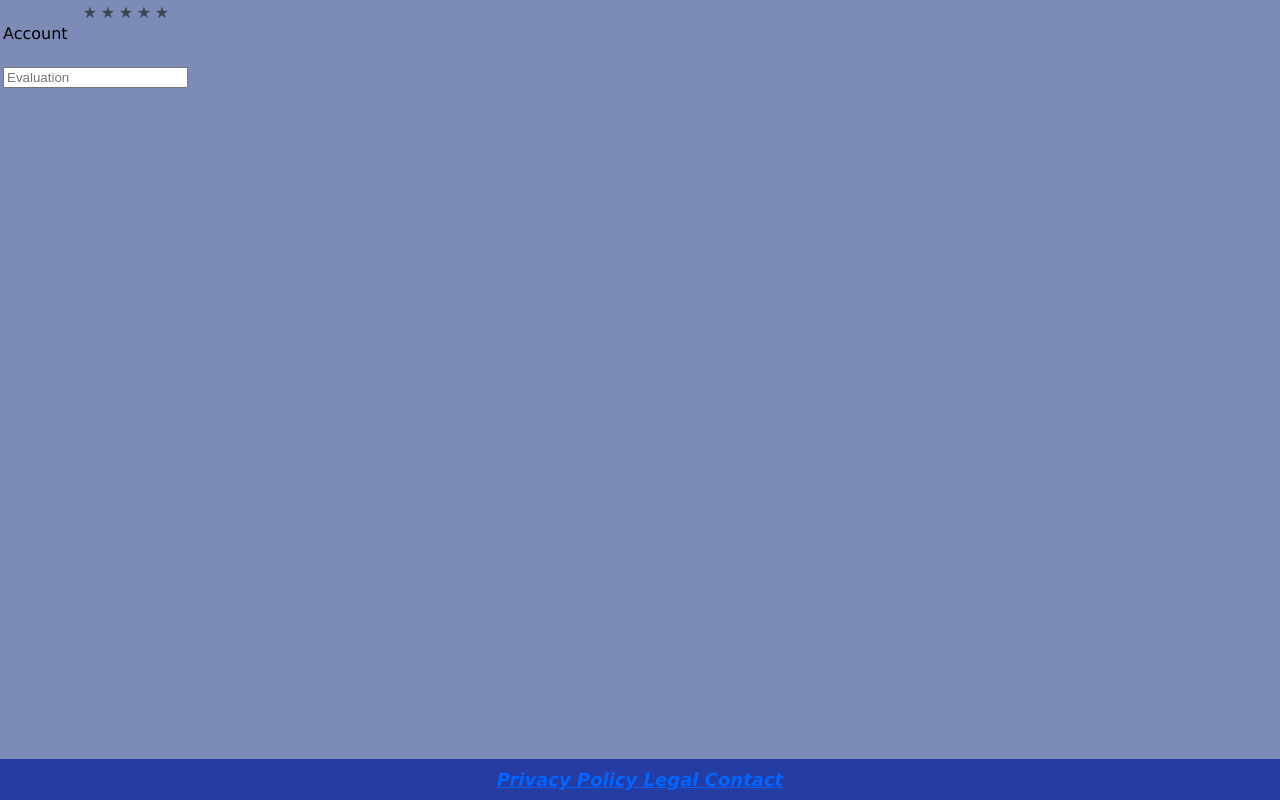
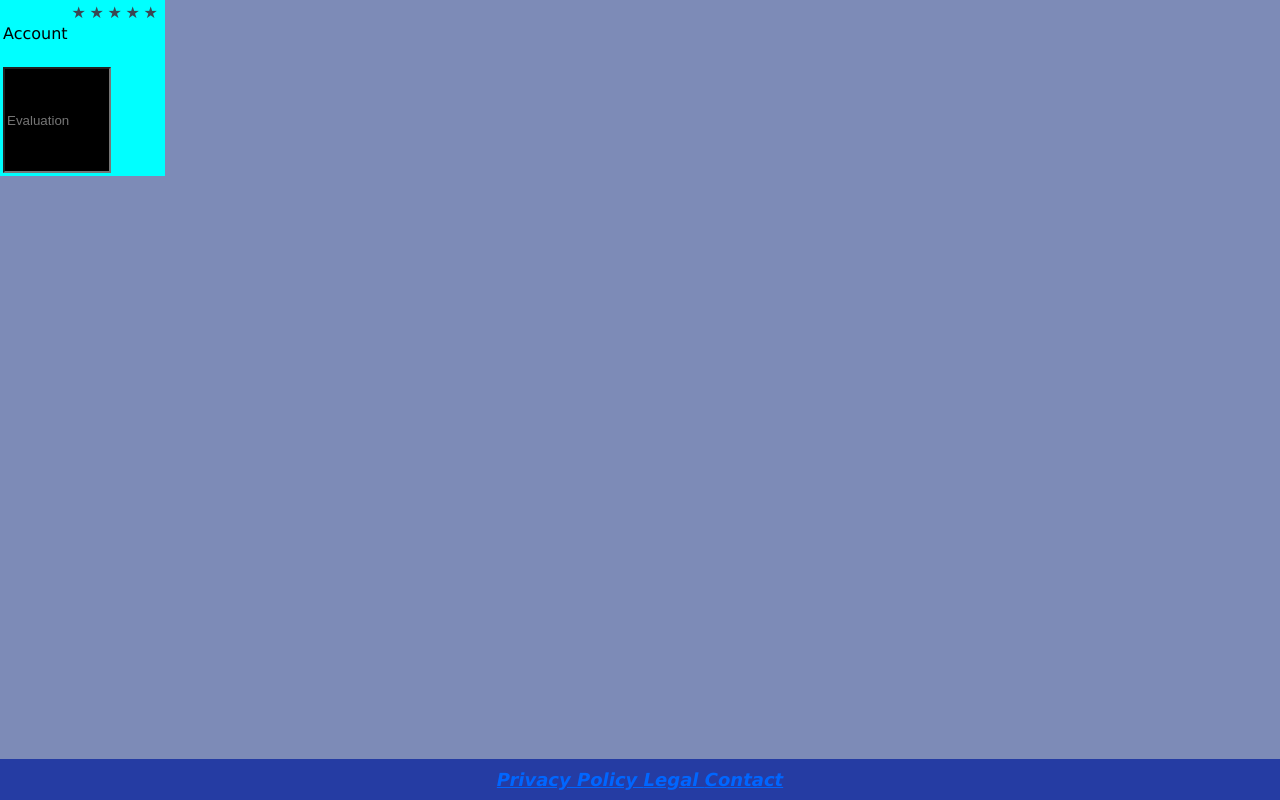
Before and after one commit to TipstR/Web-Anwendungen-2, a plain HTML site: page html/game.html in a window 1280 px wide. Drawn offline with Linux system fonts and the light colour scheme.

Commit message:
Game site

```diff
--- a/html/game.html
+++ b/html/game.html
@@ -4,12 +4,12 @@
     <meta charset="UTF-8">
     <meta http-equiv="X-UA-Compatible" content="IE=edge">
     <meta name="viewport" content="width=device-width, initial-scale=1.0">
-    <title>Document</title>
+    <title>Game</title>
     <link rel="stylesheet" type="text/css" href="/lib/style.css">
 </head>
 <body>
 
-<table>
+<table id="evaluationfield">
     <tr>
         <td>Account</td>
         <td>
@@ -28,7 +28,7 @@
         </td>
     </tr>
     <tr>
-        <td colspan="2"><input type="text" id="evaluationtext" placeholder="Evaluation"></td>
+        <td colspan="2"><input type="text" id="evaluationtext" placeholder="Evaluation" ></td>
     </tr>
 
 </table>
--- a/lib/style.css
+++ b/lib/style.css
@@ -75,10 +75,17 @@ footer {background-color:rgb(37, 60, 163);
 
 
 /* Evaluation */
-evaluationtext {
-    background-color: #999999;
+
+#evaluationfield{
+    background-color: aqua;
+}
+
+#evaluationtext {
+    background-color: #000000;
     height:100px;
     width:100px;
+    color: antiquewhite;
+
 
 }
 
```
Also changed, not shown: index.html (+1 -1 lines).
